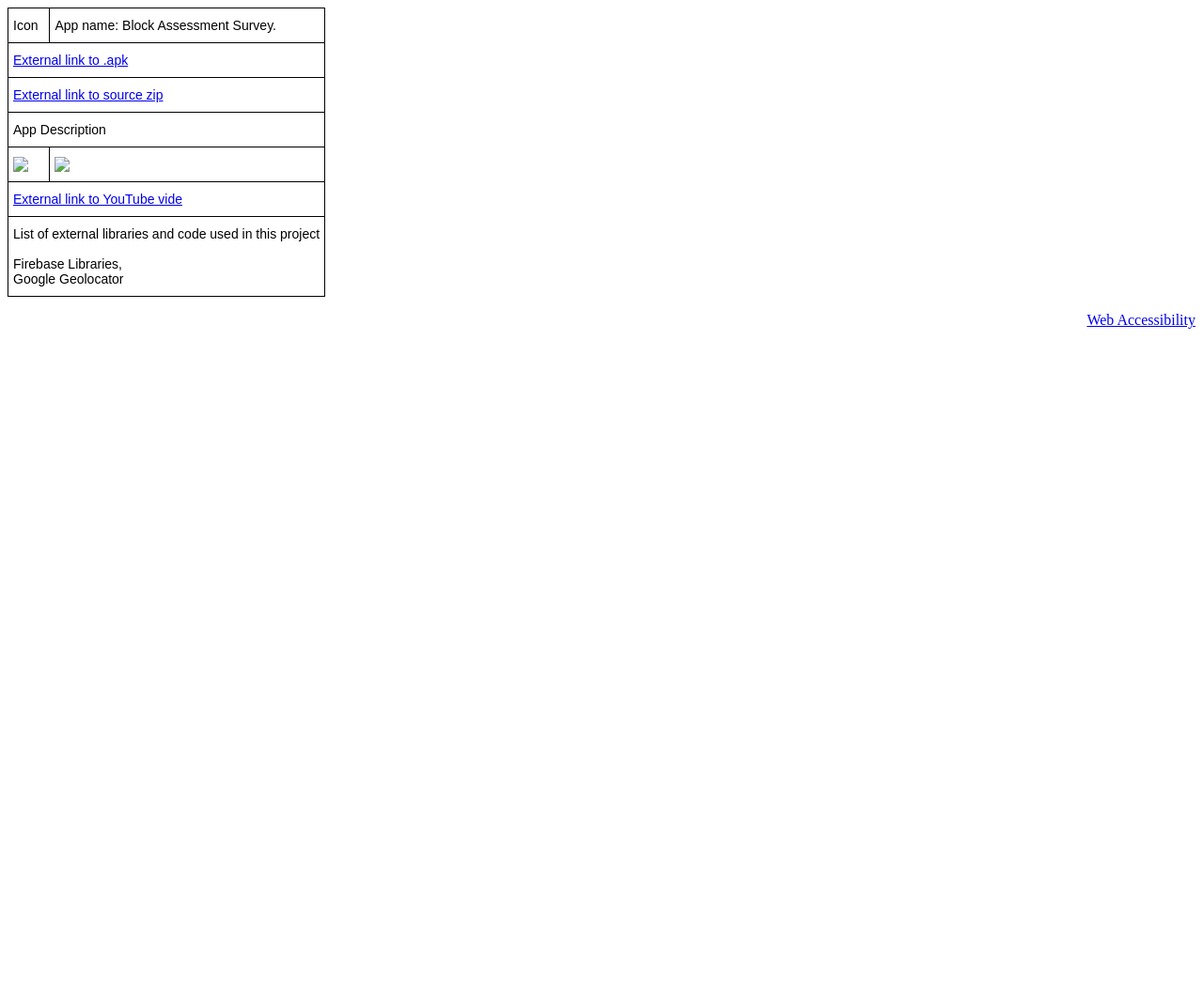
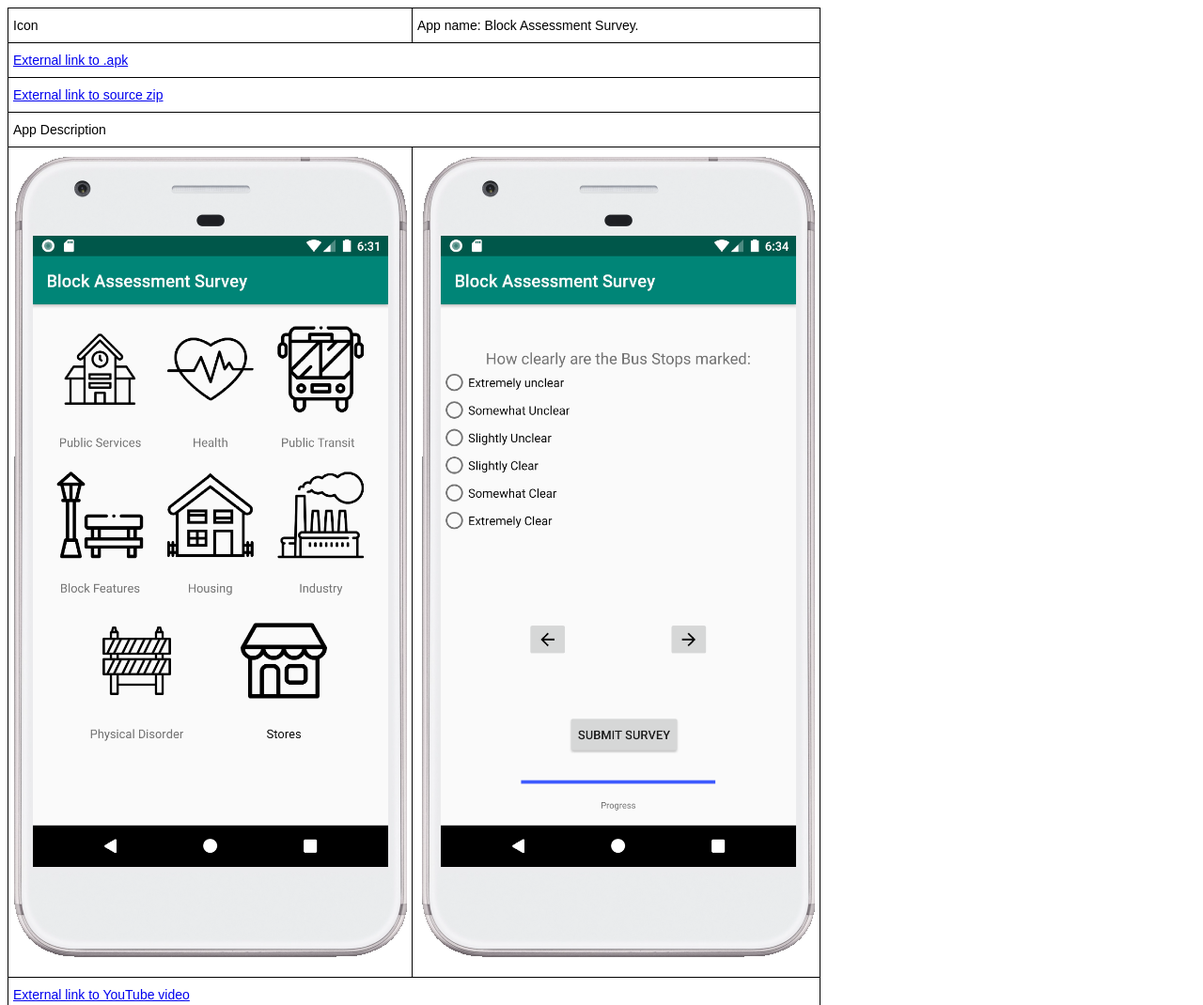
Before and after one commit to daren333/BlockAssessmentSurvey, a plain HTML site: page submission/index.html in a window 1280 px wide. Shown: the top 1070 px of the page at 94% size. Before the commit the page ends 800 px from the top, so only its background shows below. Drawn offline with Linux system fonts and the light colour scheme.

Commit message:
added screenshots

```diff
--- a/submission/index.html
+++ b/submission/index.html
@@ -25,11 +25,11 @@
     <td class="tg-031e" colspan="2">App Description </td>
   </tr>
   <tr>
-    <td class="tg-031e"><img src="img_girl.jpg" screenshot1 > </td>
-    <td class="tg-031e"><img src="img_girl.jpg" screenshot2 > </td>
+    <td class="tg-031e"><img src="./screenshots/screenshotSelector.png" screenshot1 > </td>
+    <td class="tg-031e"><img src="./screenshots/screenshotMutlichoice.png" screenshot2 > </td>
   </tr>
   <tr>
-    <td class="tg-031e" colspan="2"><a href="https://www.w3schools.com/html/">External link to YouTube vide</a></td>
+    <td class="tg-031e" colspan="2"><a href="http://www.youtube.com">External link to YouTube video</a></td>
   </tr>
   <tr>
     <td class="tg-031e" colspan="2">
```
Also changed, not shown: submission/README.txt, submission/screenshots/screenshotMutlichoice.png (added), submission/screenshots/screenshotSelector.png (added).
